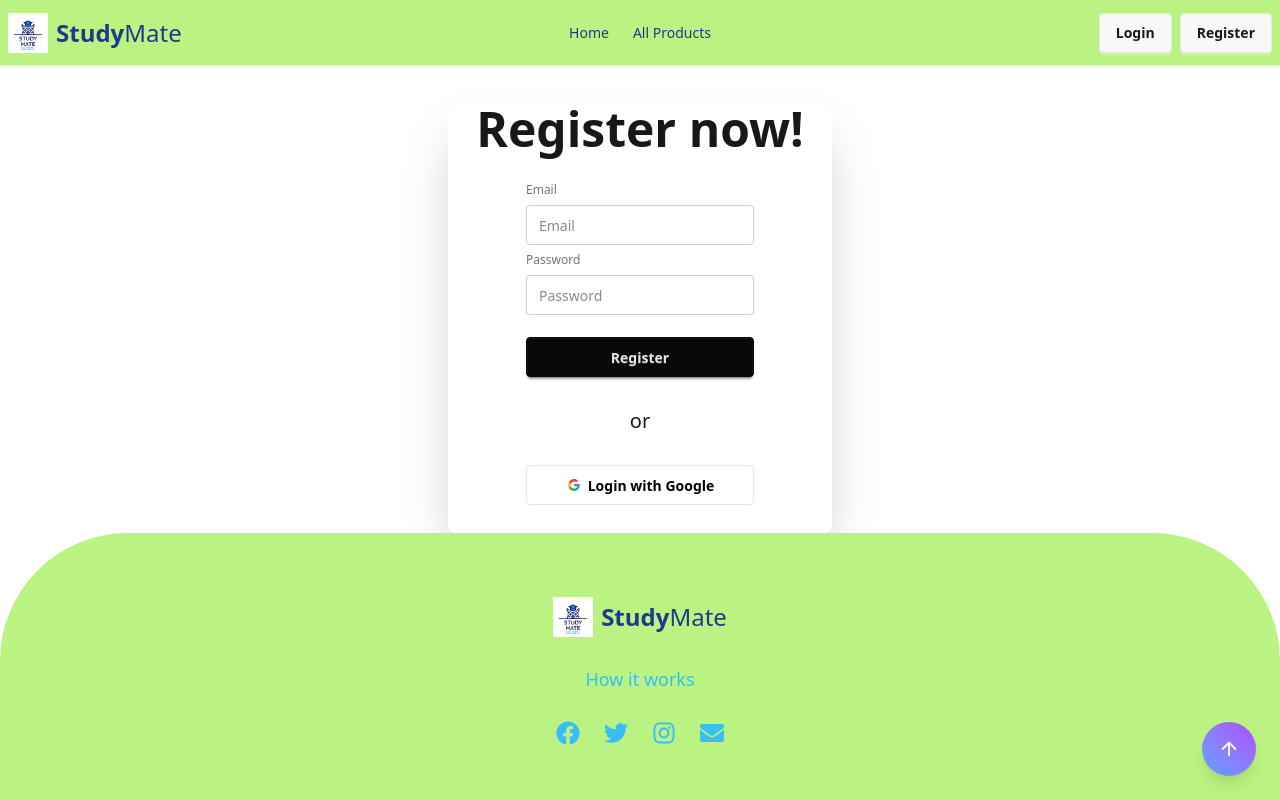
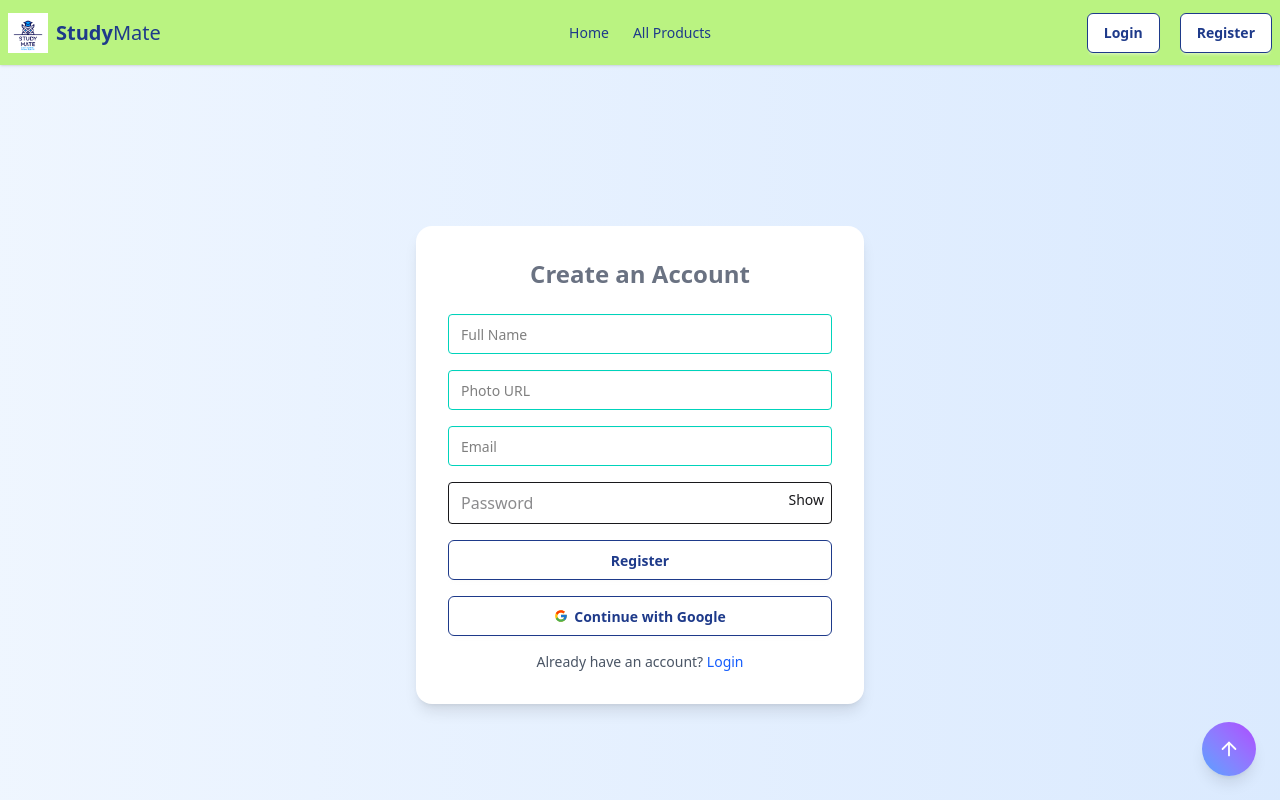
Before and after one commit to roymukta21/roy-10th-assingment-client, a React (Vite) app: page /Register in a window 1280 px wide. Shown: the top 800 px of the page. Built offline with nearby package versions, Linux system fonts and the light colour scheme; no server answers.

Commit message:
fix the regiter page

```diff
--- a/src/components/Footer.jsx
+++ b/src/components/Footer.jsx
@@ -1,7 +1,6 @@
 import { ArrowUp } from "lucide-react";
 import { Link } from "react-router";
 import { FaFacebook, FaTwitter, FaInstagram, FaEnvelope } from "react-icons/fa";
-
 
 export default function Footer() {
   const scrollToTop = () => {
@@ -13,7 +12,8 @@ export default function Footer() {
       {/* Container */}
       <div className="w-full max-w-6xl mx-auto flex flex-col items-center justify-center pt-16 pb-12 px-4 text-primary space-y-5 sm:space-y-7">
         {/* Logo */}
-        <Link to="/" className="flex items-center gap-2 text-xl font-semibold"><div className="flex items-center space-x-2">
+        <Link to="/" className="flex items-center gap-2 text-xl font-semibold">
+          <div className="flex items-center space-x-2">
             <img
               className="h-8 sm:h-10 w-auto"
               src="/freepik-hand-drawn-linear-known-academy-logo-202511081639166U46.png"
@@ -22,7 +22,8 @@ export default function Footer() {
             <h1 className="text-xl sm:text-2xl font-semibold">
               Study<span className="font-light">Mate</span>
             </h1>
-        </div></Link>
+          </div>
+        </Link>
 
         {/* How it Works */}
         <div className="flex justify-center text-base sm:text-lg text-secondary hover:text-primary">
@@ -76,9 +77,13 @@ export default function Footer() {
         </div>
 
         {/* Copyright */}
-        <p className="text-gray-600 text-xs sm:text-sm mt-8">
-          2025 © Knowledge Collective
-        </p>
+        <div className="flex mt-6 text-center text-gray-400 justify-center items-center gap-2">
+          <span>&copy; {new Date().getFullYear()}</span>
+          <h1 className="font-semibold">
+            Study<span className="font-light">Mate</span>.
+          </h1>
+          <span>All rights reserved.</span>
+        </div>
       </div>
 
       {/* Go to Top Button (hidden on small, visible on md+) */}
--- a/src/components/LoadingSpinner.Jsx
+++ b/src/components/LoadingSpinner.Jsx
@@ -0,0 +1,11 @@
+import React from "react";
+
+const LoadingSpinner = () => {
+  return (
+    <div className="flex justify-center items-center h-screen">
+      <span className="loading loading-spinner text-primary text-4xl"></span>
+    </div>
+  );
+};
+
+export default LoadingSpinner;
--- a/src/components/Navbar.jsx
+++ b/src/components/Navbar.jsx
@@ -1,12 +1,17 @@
-import { use } from "react";
+// import { useContext } from "react";
+// import { Link, NavLink } from "react-router-dom";
+// import { AuthContext } from "../context/AuthContext";
+// import { signOut } from "firebase/auth";
+// import { auth } from "../firebase/firebase.init"; // ✅ path fix
+
+import { useContext } from "react";
+import { AuthContext } from "../context/AuthContext";
 import { Link, NavLink } from "react-router";
-import { AuthContext } from "../context/AuthContext";
 import { signOut } from "firebase/auth";
 import { auth } from "../firebase.init.js/firebase.init";
 
-
 const Navbar = () => {
-  const { user } = use(AuthContext);
+  const { user } = useContext(AuthContext);
 
   const links = (
     <>
@@ -16,13 +21,19 @@ const Navbar = () => {
       <li>
         <NavLink to="/allProducts">All Products</NavLink>
       </li>
-      {
-        user && <>
-         <NavLink to="/">My Products</NavLink> <NavLink to="/allProducts">My Bids</NavLink>
+      {user && (
+        <>
+          <li>
+            <NavLink to="/my-products">My Products</NavLink>
+          </li>
+          <li>
+            <NavLink to="/my-bids">My Bids</NavLink>
+          </li>
         </>
-      }
+      )}
     </>
   );
+
   return (
     <div className="navbar shadow-sm text-primary bg-[#baf381]">
       <div className="navbar-start">
@@ -35,41 +46,62 @@ const Navbar = () => {
               viewBox="0 0 24 24"
               stroke="currentColor"
             >
-              {" "}
-              <path
-                strokeLinecap="round"
-                strokeLinejoin="round"
-                strokeWidth="2"
+              <path strokeLinecap="round" strokeLinejoin="round" strokeWidth="2"
                 d="M4 6h16M4 12h8m-8 6h16"
-              />{" "}
+              />
             </svg>
           </div>
           <ul
-            tabIndex="-1"
+            tabIndex={-1}
             className="menu menu-sm dropdown-content bg-base-100 rounded-box z-1 mt-3 w-52 p-2 shadow"
           >
             {links}
           </ul>
         </div>
-         <Link to="/" className="flex items-center gap-2 text-xl font-semibold"><div className="flex items-center space-x-2">
+
+        <Link to="/" className="flex items-center gap-2 text-xl font-semibold">
           <img
-            className="h-8 sm:h-10 w-auto"
+            className="h-10 w-auto"
             src="/freepik-hand-drawn-linear-known-academy-logo-202511081639166U46.png"
             alt="StudyMate Logo"
           />
-          <h1 className="text-xl sm:text-2xl font-semibold">
+          <h1 className="text-xl font-semibold">
             Study<span className="font-light">Mate</span>
           </h1>
-        </div></Link>
+        </Link>
       </div>
+
       <div className="navbar-center hidden lg:flex">
         <ul className="menu menu-horizontal px-1">{links}</ul>
       </div>
-      <div className="navbar-end">
+
+      <div className="navbar-end flex items-center gap-3">
+
         {user ? (
-          <a onClick={() => signOut(auth)} className="btn">
-            SignOut
-          </a>
+          <>
+            {/* Avatar */}
+            <div className="relative group cursor-pointer">
+              <img
+                src={user.photoURL || "/avatar-placeholder.png"}
+                alt="avatar"
+                className="w-10 h-10 rounded-full object-cover border border-gray-300"
+                title={user.displayName || user.email}
+              />
+
+              {/* Hover tooltip */}
+              <div className="absolute left-1/2 -translate-x-1/2 mt-1 hidden group-hover:block bg-white border text-sm px-2 py-1 rounded shadow">
+                {user.displayName || user.email}
+              </div>
+            </div>
+
+            {/* Logout */}
+            <button
+              onClick={() => signOut(auth)}
+              className="border border-primary text-primary hover:bg-primary hover:text-white px-3 py-1 rounded transition"
+            >
+              Logout
+            </button>
+          </>
         ) : (
           <>
             <NavLink to="/login" className="btn">
--- a/src/index.css
+++ b/src/index.css
@@ -8,3 +8,7 @@
   --color-secondary: #38BDF8; /* Sky Blue */
 };
 @custom-variant dark (&:where(.dark, .dark *));
+
+.btn {
+  @apply bg-white text-primary border border-primary rounded-md px-4 py-2 hover:bg-secondary hover:text-white transition;
+}
--- a/src/pages/Register.jsx
+++ b/src/pages/Register.jsx
@@ -1,71 +1,131 @@
-import { use } from "react";
-import { AuthContext } from "../context/AuthContext";
+import { createUserWithEmailAndPassword, GoogleAuthProvider, signInWithPopup, updateProfile } from "firebase/auth";
+import { useState } from "react";
+import { Link, useNavigate } from "react-router";
+import { auth } from "../firebase.init.js/firebase.init";
+import toast from "react-hot-toast";
+import { FcGoogle } from "react-icons/fc";
 
-const Register = () => {
+export default function Signup() {
+  const [error, setError] = useState("");
+  const navigate = useNavigate();
+  // const [ setPassword, showPassword] = useState(false);
+   const [password, setPassword] = useState("");
+  const [showPass, setShowPass] = useState(false);
 
-    const {signInWithGoogle} = use(AuthContext);
 
-    const handleGoogleSignIn = () =>{
-        signInWithGoogle()
-        .then(result =>{
-            console.log(result);
-        })
-        .catch(error =>{
-            console.log(error)
-        })
+  const googleProvider = new GoogleAuthProvider();
+
+  const handleSignup = async (e) => {
+    e.preventDefault();
+    const name = e.target.name.value.trim();
+    const photoURL = e.target.photo.value.trim();
+    const email = e.target.email.value.trim();
+    const password = e.target.password.value;
+
+    // password validation
+    if (
+      !/[A-Z]/.test(password) ||
+      !/[a-z]/.test(password) ||
+      !/[0-9]/.test(password) ||
+      password.length < 6
+    ) {
+      setError(
+        "Password must contain uppercase, lowercase, number and be at least 6 characters long."
+      );
+      return;
     }
 
+    try {
+      const userCredential = await createUserWithEmailAndPassword(
+        auth,
+        email,
+        password
+      );
+      await updateProfile(userCredential.user, { displayName: name, photoURL });
+      toast.success("Signup successful! Welcome aboard 💫");
+      navigate("/");
+    } catch (err) {
+      setError(err.message);
+    }
+  };
+
+  const handleGoogleSignup = async () => {
+    try {
+      await signInWithPopup(auth, googleProvider);
+      toast.success("Signed in with Google!");
+      navigate("/");
+    } catch (err) {
+      setError(err.message);
+    }
+  };
 
   return (
-    <div className="card bg-base-100 mx-auto w-full max-w-sm shrink-0 shadow-2xl justify-center items-center mt-10">
-      <h1 className="text-5xl font-bold">Register now!</h1>
-      <div className="card-body">
-        <fieldset className="fieldset">
-          <label className="label">Email</label>
-          <input type="email" className="input" placeholder="Email" />
-          <label className="label">Password</label>
-          <input type="password" className="input" placeholder="Password" />
+    <div className="flex justify-center items-center min-h-screen bg-gradient-to-r from-blue-50 to-blue-100">
+      <div className="bg-white p-8 rounded-2xl shadow-lg w-full max-w-md">
+        <h2 className="text-2xl font-bold text-center mb-6 text-gray-500">
+          Create an Account
+        </h2>
 
-          <button type="submit" className="btn btn-neutral mt-4 ">Register</button>
-          <br />
-          <p className="text-center text-xl">or</p>
-          <br />
+        <form onSubmit={handleSignup} className="space-y-4">
+          <input
+            type="text"
+            name="name"
+            placeholder="Full Name"
+            required
+            className="input border-accent w-full bg-white  text-black"
+          />
+          <input
+            type="text"
+            name="photo"
+            placeholder="Photo URL"
+            required
+            className="input border-accent w-full bg-white  text-black"
+          />
+          <input
+            type="email"
+            name="email"
+            placeholder="Email"
+            required
+            className="input border-accent w-full bg-white  text-black"
+          />
+          <div className="relative">
+          <input
+            required
+            type={showPass ? "text" : "password"}
+            name="password"
+            value={password}
+            onChange={(e) => setPassword(e.target.value)}
+            placeholder="Password"
+            className="w-full border rounded px-3 py-2"
+          />
           <button
-          onClick={handleGoogleSignIn}
-          className="btn bg-white text-black border-[#e5e5e5]">
-            <svg
-              aria-label="Google logo"
-              width="16"
-              height="16"
-              xmlns="http://www.w3.org/2000/svg"
-              viewBox="0 0 512 512"
-            >
-              <g>
-                <path d="m0 0H512V512H0" fill="#fff"></path>
-                <path
-                  fill="#34a853"
-                  d="M153 292c30 82 118 95 171 60h62v48A192 192 0 0190 341"
-                ></path>
-                <path
-                  fill="#4285f4"
-                  d="m386 400a140 175 0 0053-179H260v74h102q-7 37-38 57"
-                ></path>
-                <path
-                  fill="#fbbc02"
-                  d="m90 341a208 200 0 010-171l63 49q-12 37 0 73"
-                ></path>
-                <path
-                  fill="#ea4335"
-                  d="m153 219c22-69 116-109 179-50l55-54c-78-75-230-72-297 55"
-                ></path>
-              </g>
-            </svg>
-            Login with Google
+            type="button"
+            onClick={() => setShowPass((v) => !v)}
+            className="absolute right-2 top-2 text-sm"
+          >
+            {showPass ? "Hide" : "Show"}
           </button>
-        </fieldset>
+        </div>
+          {error && <p className="text-red-400 text-sm">{error}</p>}
+          <button
+            type="submit"
+            className="btn w-full bg-accent-content hover:bg-green-300 text-white"
+          >
+            Register
+          </button>
+        </form>
+
+        <button onClick={handleGoogleSignup} className="btn w-full mt-4 bg-accent">
+          <FcGoogle /> Continue with Google
+        </button>
+
+        <p className="mt-4 text-center text-sm text-gray-600">
+          Already have an account?{" "}
+          <Link to="/auth/login" className="text-blue-600 hover:underline">
+            Login
+          </Link>
+        </p>
       </div>
     </div>
   );
-};
-
-export default Register;
+}
```
Lines whose indentation alone changed are shown as unchanged.
